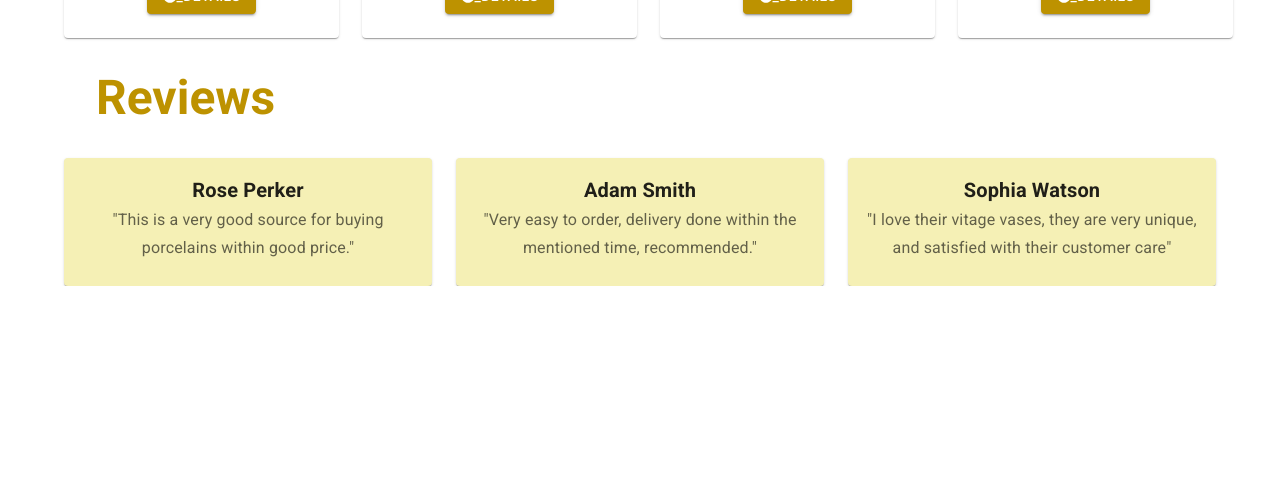
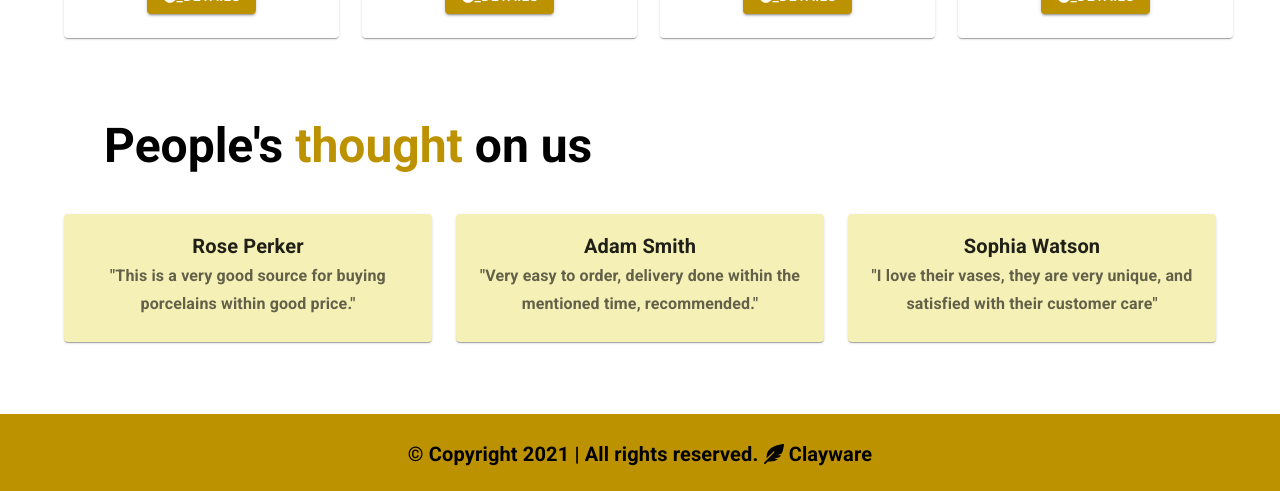
Before and after one commit to rinanasir/pottery-shop-client-site, a React (Create React App) app: page / in a window 1280 px wide. Shown: the part 1455-1946 px from the top of the page. Before the commit the page ends 1741 px from the top, so only its background shows below. Built offline with nearby package versions, Linux system fonts and the light colour scheme.

Commit message:
addedFooter

```diff
--- a/src/Pages/Home/Home/Home.js
+++ b/src/Pages/Home/Home/Home.js
@@ -1,4 +1,5 @@
 import React from 'react';
+import Footer from '../../Shared/Footer/Footer';
 import Navigation from '../../Shared/Navigation/Navigation';
 import BannerHome from '../BannerHome/BannerHome';
 import Products from '../Products/Products';
@@ -11,6 +12,7 @@ const Home = () => {
             <BannerHome></BannerHome>
             <Products></Products>
             <Reviews></Reviews>
+            <Footer></Footer>
         </div>
     );
 };
--- a/src/Pages/Home/Review/Review.js
+++ b/src/Pages/Home/Review/Review.js
@@ -8,13 +8,13 @@ const Review = (props) => {
     const { name, description } = props.review;
 
     return (
-        <Grid item xs={4} sm={4} md={4}>
+        <Grid item xs={4} sm={4} md={4} sx={{ mb: 4 }}>
             <Card sx={{ minWidth: 275, backgroundColor: '#F5F0B5' }}>
                 <CardContent>
                     <Typography sx={{ fontWeight: 'bold' }} variant="h6" component="div">
                         {name}
                     </Typography>
-                    <Typography variant="subtitle1" color="text.secondary">
+                    <Typography sx={{ fontWeight: 'bold' }} variant="subtitle1" color="text.secondary">
                         "{description}"
                     </Typography>
                 </CardContent>
--- a/src/Pages/Home/Reviews/Reviews.js
+++ b/src/Pages/Home/Reviews/Reviews.js
@@ -16,7 +16,7 @@ const reviews = [
     },
     {
         name: 'Sophia Watson',
-        description: 'I love their vitage vases, they are very unique, and satisfied with their customer care'
+        description: 'I love their vases, they are very unique, and satisfied with their customer care'
     }
 ]
 
@@ -24,8 +24,8 @@ const Reviews = () => {
     return (
         <Box sx={{ flexGrow: 1 }}>
             <Container>
-                <Typography sx={{ textAlign: 'left', fontWeight: 'bold', color: '#BD9200', m: 4 }} variant="h3" component="div">
-                    Reviews
+                <Typography sx={{ textAlign: 'left', fontWeight: 'bold', m: 5, pt: 5 }} variant="h3" component="div">
+                    People's <span style={{ color: '#BD9200' }}>thought</span> on us
                 </Typography>
                 <Grid container spacing={{ xs: 2, md: 3 }} columns={{ xs: 4, sm: 8, md: 12 }}>
                     {
--- /dev/null
+++ b/src/Pages/Shared/Footer/Footer.css
@@ -0,0 +1,7 @@
+.footer p{
+    text-align: center;
+    background-color: #BD9200;
+    padding-top: 20px;
+    padding-bottom: 20px;
+    margin-top: 80px;
+}
--- /dev/null
+++ b/src/Pages/Shared/Footer/Footer.js
@@ -0,0 +1,19 @@
+import { faFeatherAlt } from '@fortawesome/free-solid-svg-icons';
+import { FontAwesomeIcon } from '@fortawesome/react-fontawesome';
+import { Typography } from '@mui/material';
+import React from 'react';
+
+const Footer = () => {
+    const featherIcon = <FontAwesomeIcon icon={faFeatherAlt} />
+    return (
+        <div>
+            <footer>
+                <Typography variant="h6" sx={{ backgroundColor: '#BD9200', fontSize: 20, fontWeight: 'bold', lineHeight: '80px', mt: 5 }}>
+                    © Copyright 2021 | All rights reserved. {featherIcon} Clayware
+                </Typography>
+            </footer>
+        </div>
+    );
+};
+
+export default Footer;
```
